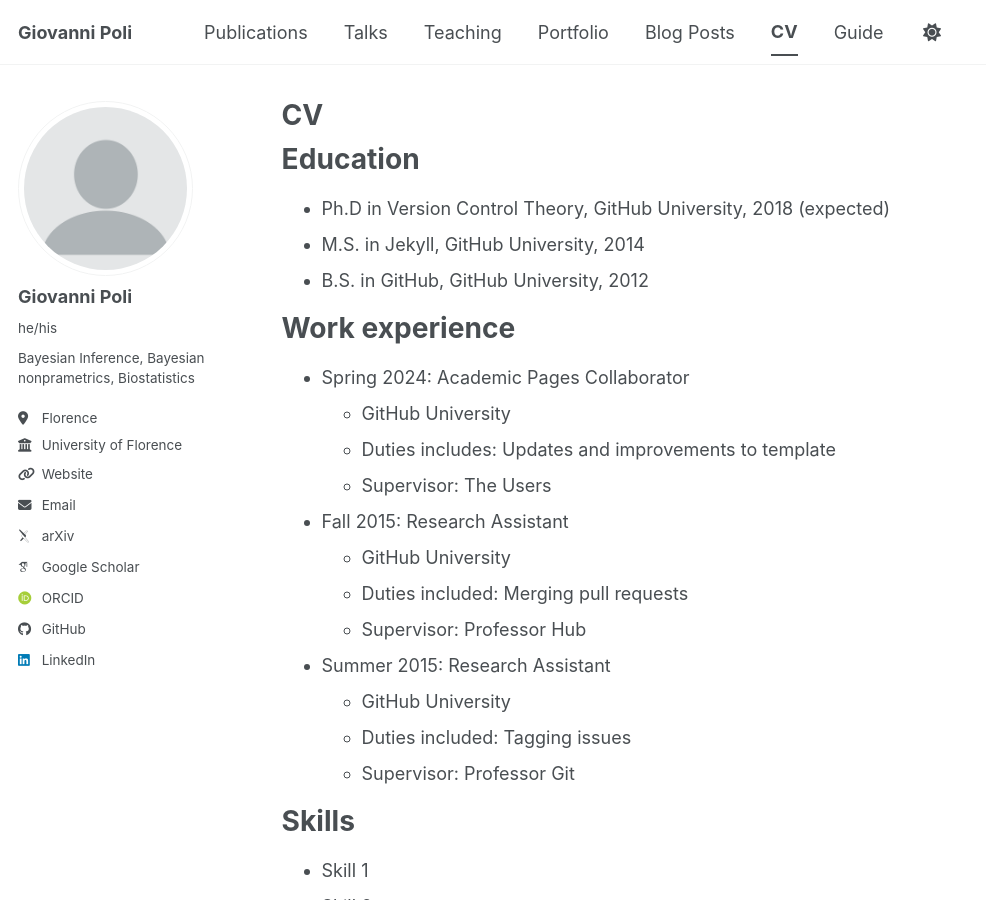
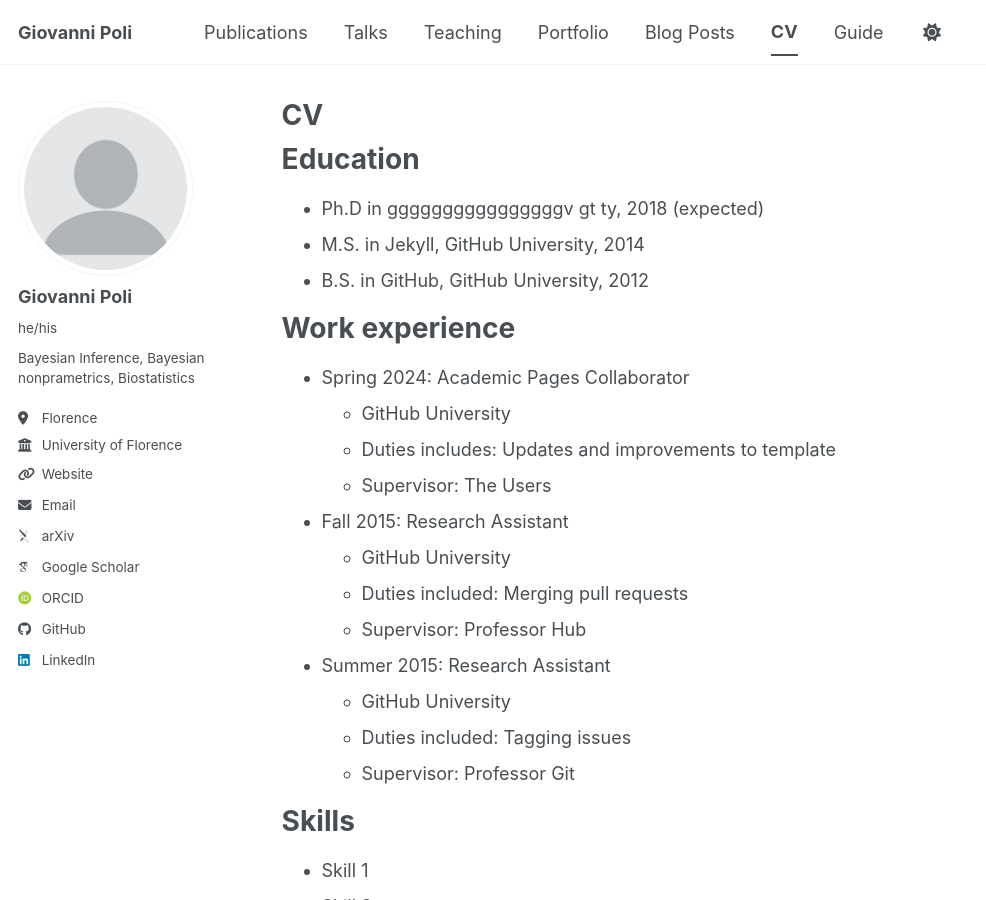
Before and after one commit to GiovanniPoli/GiovanniPoli.github.io, a Jekyll site: the page built from _pages/cv.md, in a window 1280 px wide and 900 px high. Shown: the whole window, without its empty margins (0-986 px from the left). Built offline with Jekyll 4.4.1, drawn with Linux system fonts in a browser that asks for light colours; some web fonts are replaced; a script bundle is joined from its source files by our own code; library files that are not in the unit come from our copies.

Commit message:
Update cv.md

```diff
--- a/_pages/cv.md
+++ b/_pages/cv.md
@@ -11,7 +11,7 @@
 
 Education
 ======
-* Ph.D in Version Control Theory, GitHub University, 2018 (expected)
+* Ph.D in ggggggggggggggggv gt ty, 2018 (expected)
 * M.S. in Jekyll, GitHub University, 2014
 * B.S. in GitHub, GitHub University, 2012
 
```
